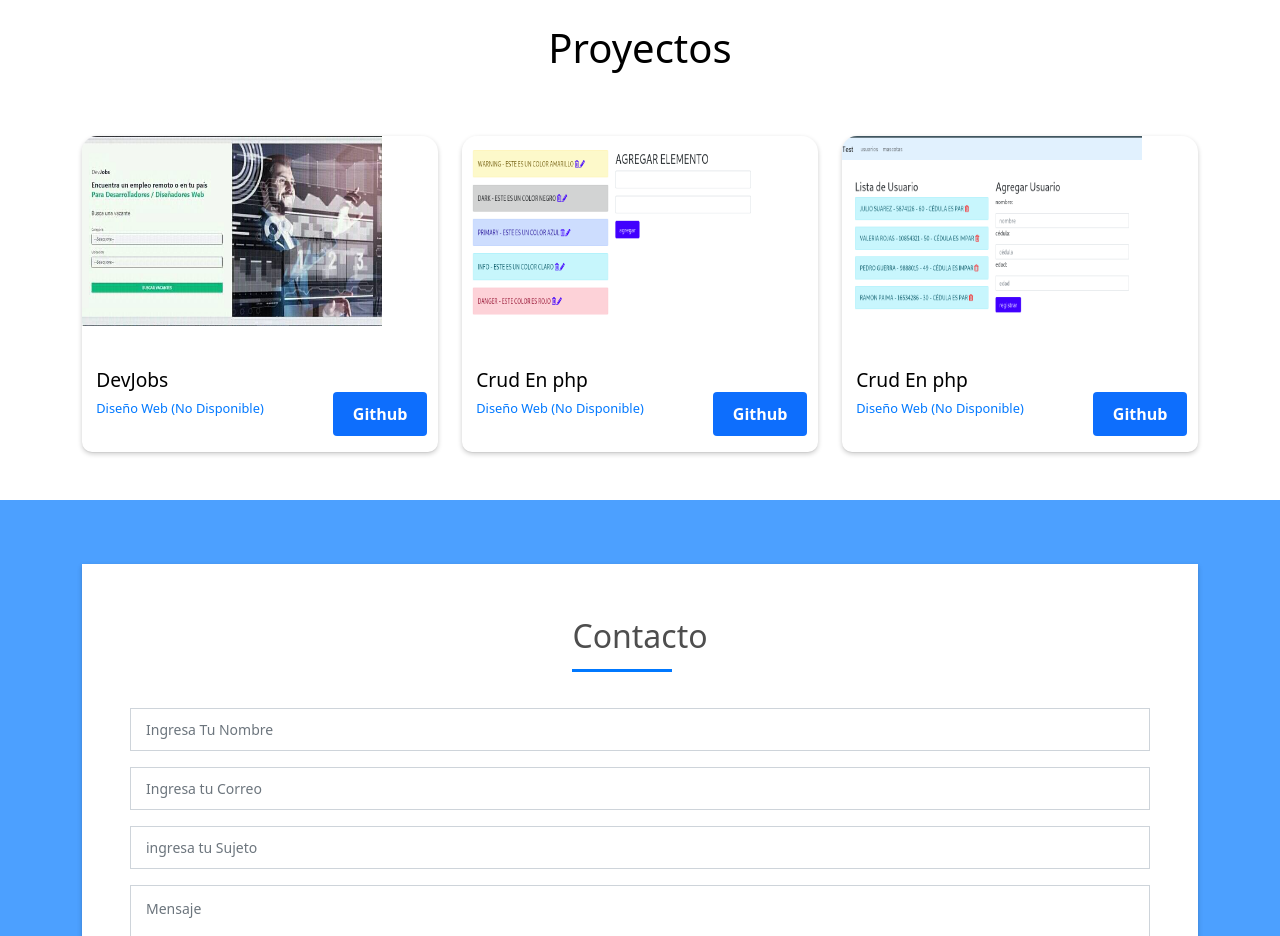
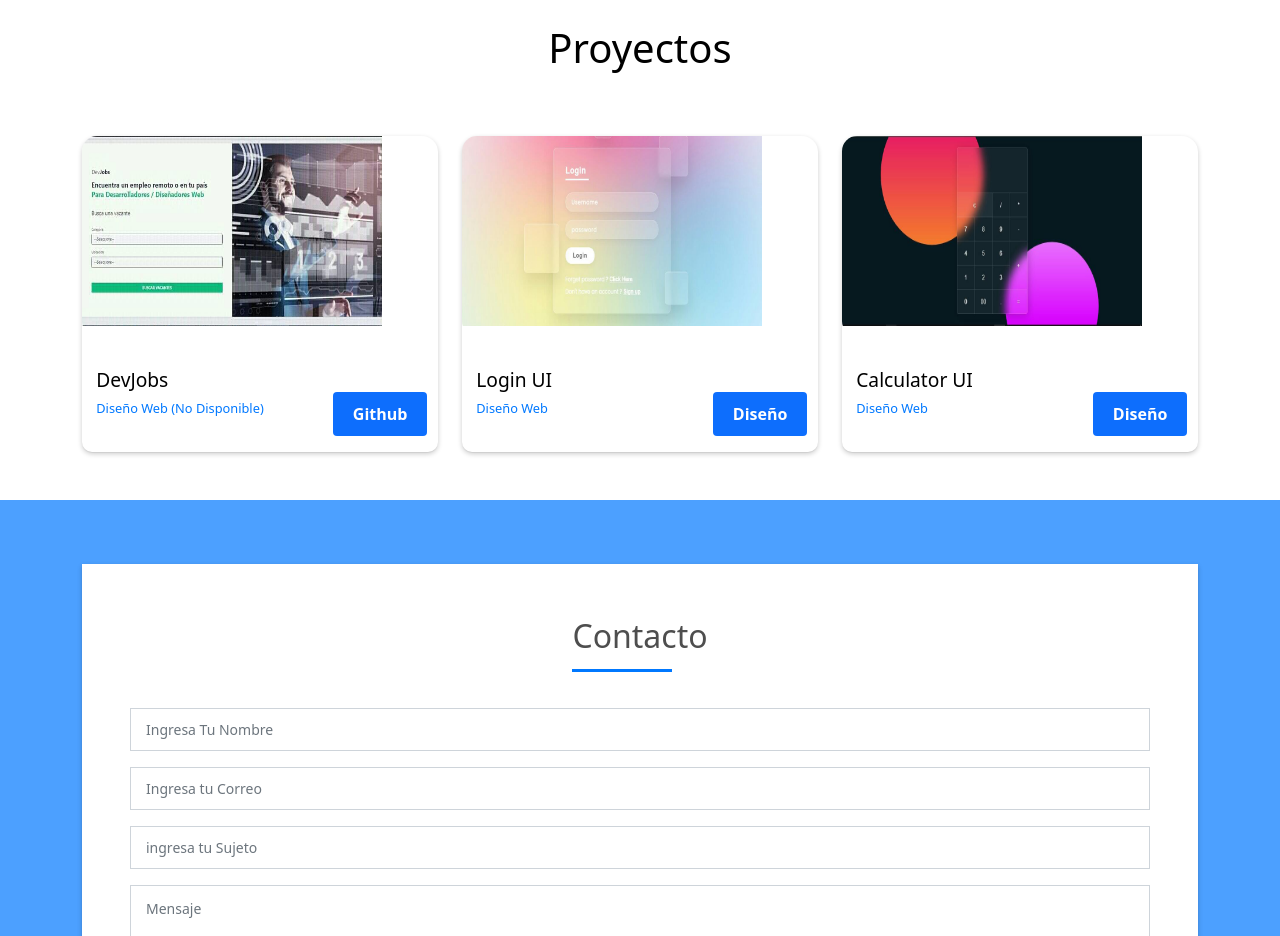
Before and after one commit to cesar899/portafolio_v3, a plain HTML site: page index.html in a window 1280 px wide. Shown: the part 2480-3416 px from the top of the page. Drawn offline with Linux system fonts and the light colour scheme.

Commit message:
arreglos

```diff
--- a/index.html
+++ b/index.html
@@ -236,20 +236,20 @@
             <div class="col-md-4">
               <div class="work-box">
                 <div class="work-img">
-                  <img src="assets/img/prueba/crud-php.png" height="190" width="300px">
+                  <img src="assets/img/login.jpeg" height="190" width="300px">
                 </div>
                 <div class="work-content">
                   <div class="row">
                     <div class="col-sm-8">
-                      <h2 class="w-title">Crud En php</h2>
+                      <h2 class="w-title">Login UI</h2>
                       <div class="w-more">
-                        <span class="w-ctegory">Diseño Web (No Disponible) <!--</span> / <span class="w-date">14 Mar. 2020</span> -->
+                        <span class="w-ctegory">Diseño Web <!--</span> / <span class="w-date">14 Mar. 2020</span> -->
                       </div>
                     </div>
                     <div class="col-sm-4">
                       <div class="mt-4">
                         <div class="d-grid gap-2  mx-auto">
-                          <a class="btn btn-primary button-three" aria-label="project" href="https://github.com/cesar899/proyecto_v2" target="_blank"><span>Github</span></a>
+                          <a class="btn btn-primary button-three" aria-label="project" href="https://cheery-unicorn-6a33f0.netlify.app/" target="_blank"><span>Diseño</span></a>
                         </div>
                       </div>
                     </div>
@@ -260,20 +260,20 @@
             <div class="col-md-4">
               <div class="work-box">
                 <div class="work-img">
-                  <img src="assets/img/prueba/crud-php2.png" height="190" width="300px">
+                  <img src="assets/img/calculator.jpeg" height="190" width="300px">
                 </div>
                 <div class="work-content">
                   <div class="row">
                     <div class="col-sm-8">
-                      <h2 class="w-title">Crud En php</h2>
+                      <h2 class="w-title">Calculator UI</h2>
                       <div class="w-more">
-                        <span class="w-ctegory">Diseño Web (No Disponible)<!--</span> / <span class="w-date">31 Mar. 2020</span> -->
+                        <span class="w-ctegory" href="https://wonderful-malabi-c3fb11.netlify.app/">Diseño Web<!--</span> / <span class="w-date">31 Mar. 2020</span> -->
                       </div>
                     </div>
                     <div class="col-sm-4">
                       <div class="mt-4">
                         <div class="d-grid gap-2  mx-auto">
-                          <a class="btn btn-primary button-three" aria-label="project" href="https://github.com/cesar899/crud-php" target="_blank"><span>Github</span></a>
+                          <a class="btn btn-primary button-three" aria-label="project" href="https://wonderful-malabi-c3fb11.netlify.app/" target="_blank"><span>Diseño</span></a>
                         </div>
                         </div>
                       </div>
```
Also changed, not shown: assets/img/calculator.jpeg (added), assets/img/login.jpeg (added).
